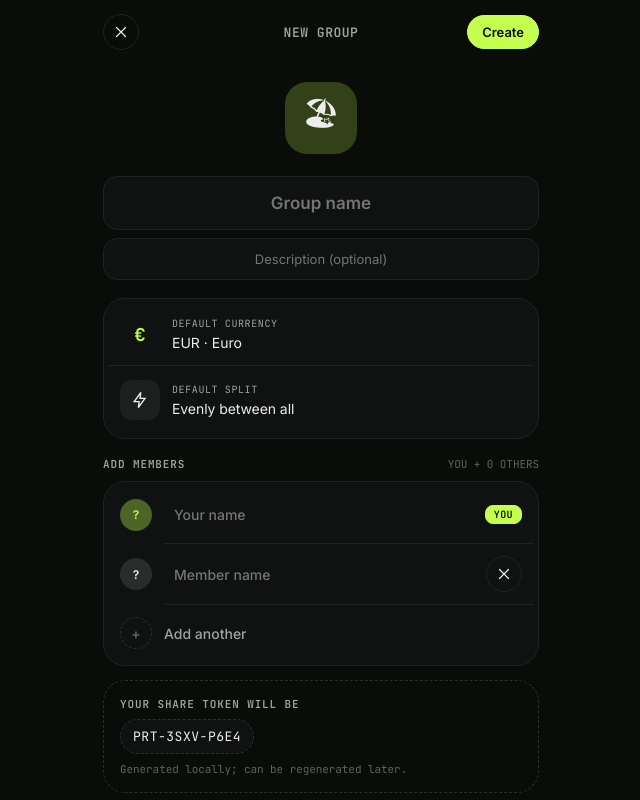
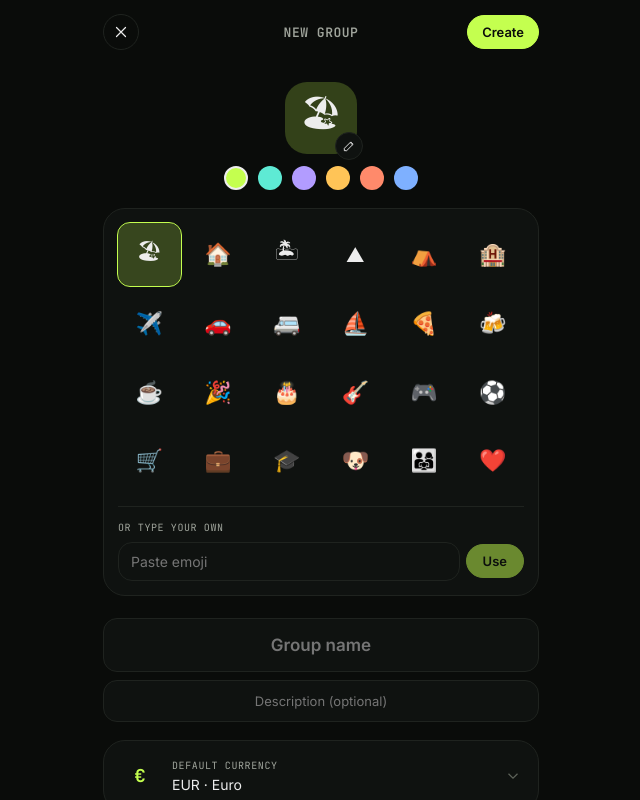
Before and after one commit to meia24/kostos, a SvelteKit app: page /new in a window 1280 px wide. Both pictures are taken after a click on the button "Change icon". Shown: the top 800 px of the page, without its empty margins (319-959 px from the left). Built offline with nearby package versions, Linux system fonts and the light colour scheme.

Commit message:
feat(routes): add emoji/color/currency pickers to /new

```diff
--- /dev/null
+++ b/src/lib/colors.ts
@@ -0,0 +1,16 @@
+import type { ProjectColor } from './types';
+
+export const PROJECT_COLOR_VALUES: Record<ProjectColor, string> = {
+	lime: '#c4ff4f',
+	cyan: '#5eead4',
+	violet: '#b29cff',
+	amber: '#ffc457',
+	coral: '#ff8a6b',
+	blue: '#7eb0ff'
+};
+
+export const PROJECT_COLORS: ProjectColor[] = ['lime', 'cyan', 'violet', 'amber', 'coral', 'blue'];
+
+export function tileBackground(color: ProjectColor): string {
+	return `color-mix(in oklab, ${PROJECT_COLOR_VALUES[color]} 22%, transparent)`;
+}
--- a/src/lib/sync/doc.ts
+++ b/src/lib/sync/doc.ts
@@ -58,7 +58,8 @@ export function readProject(handle: RoomHandle): Project | null {
 		id: p.get('id') as string,
 		name: p.get('name') as string,
 		description: p.get('description') as string | undefined,
-		emoji: p.get('emoji') as string | undefined,
+		emoji: (p.get('emoji') as string | undefined) ?? '🏖',
+		color: (p.get('color') as Project['color']) ?? 'lime',
 		currency: p.get('currency') as string,
 		currencySymbol: p.get('currencySymbol') as string,
 		defaultSplit: p.get('defaultSplit') as Project['defaultSplit'],
@@ -80,7 +81,8 @@ export function initProject(handle: RoomHandle, project: Project, members: Membe
 		handle.project.set('id', project.id);
 		handle.project.set('name', project.name);
 		if (project.description) handle.project.set('description', project.description);
-		if (project.emoji) handle.project.set('emoji', project.emoji);
+		handle.project.set('emoji', project.emoji);
+		handle.project.set('color', project.color);
 		handle.project.set('currency', project.currency);
 		handle.project.set('currencySymbol', project.currencySymbol);
 		handle.project.set('defaultSplit', project.defaultSplit);
--- a/src/lib/types.ts
+++ b/src/lib/types.ts
@@ -1,12 +1,15 @@
 export type DefaultSplit = 'even' | 'shares' | 'amount';
 
 export type PaymentMethod = 'cash' | 'card' | 'bank' | 'other';
+
+export type ProjectColor = 'lime' | 'cyan' | 'violet' | 'amber' | 'coral' | 'blue';
 
 export type Project = {
 	id: string;
 	name: string;
 	description?: string;
-	emoji?: string;
+	emoji: string;
+	color: ProjectColor;
 	currency: string;
 	currencySymbol: string;
 	defaultSplit: DefaultSplit;
--- a/src/routes/new/+page.svelte
+++ b/src/routes/new/+page.svelte
@@ -1,34 +1,110 @@
 <script lang="ts">
 	import { goto } from '$app/navigation';
+	import { PROJECT_COLORS, PROJECT_COLOR_VALUES, tileBackground } from '$lib/colors';
 	import { setCurrentMember, setCurrentProject } from '$lib/storage';
+	import { generateId, initProject, openRoom } from '$lib/sync/doc';
 	import { generateRoomId, generateSecret } from '$lib/token';
-	import { generateId, initProject, openRoom } from '$lib/sync/doc';
-	import type { Member, Project } from '$lib/types';
+	import type { Member, Project, ProjectColor } from '$lib/types';
 
 	type DraftMember = { id: string; name: string };
+	type Picker = null | 'emoji' | 'currency';
+
+	const EMOJI_PRESETS = [
+		'🏖',
+		'🏠',
+		'🏝',
+		'⛰',
+		'⛺',
+		'🏨',
+		'✈️',
+		'🚗',
+		'🚐',
+		'⛵',
+		'🍕',
+		'🍻',
+		'☕',
+		'🎉',
+		'🎂',
+		'🎸',
+		'🎮',
+		'⚽',
+		'🛒',
+		'💼',
+		'🎓',
+		'🐶',
+		'👨‍👩‍👧',
+		'❤️'
+	];
+
+	const CURRENCY_PRESETS: { code: string; sym: string; name: string }[] = [
+		{ code: 'EUR', sym: '€', name: 'Euro' },
+		{ code: 'USD', sym: '$', name: 'US Dollar' },
+		{ code: 'GBP', sym: '£', name: 'British Pound' },
+		{ code: 'JPY', sym: '¥', name: 'Japanese Yen' },
+		{ code: 'CHF', sym: 'Fr', name: 'Swiss Franc' },
+		{ code: 'CAD', sym: 'C$', name: 'Canadian Dollar' },
+		{ code: 'AUD', sym: 'A$', name: 'Australian Dollar' },
+		{ code: 'BRL', sym: 'R$', name: 'Brazilian Real' },
+		{ code: 'MXN', sym: 'Mex$', name: 'Mexican Peso' },
+		{ code: 'INR', sym: '₹', name: 'Indian Rupee' },
+		{ code: 'CNY', sym: '¥', name: 'Chinese Yuan' },
+		{ code: 'KRW', sym: '₩', name: 'South Korean Won' },
+		{ code: 'SEK', sym: 'kr', name: 'Swedish Krona' },
+		{ code: 'NOK', sym: 'kr', name: 'Norwegian Krone' },
+		{ code: 'PLN', sym: 'zł', name: 'Polish Złoty' },
+		{ code: 'TRY', sym: '₺', name: 'Turkish Lira' }
+	];
 
 	const roomId = generateRoomId();
 	const secret = generateSecret();
 
-	const presets: { code: string; sym: string; name: string }[] = [
-		{ code: 'EUR', sym: '€', name: 'Euro' },
-		{ code: 'USD', sym: '$', name: 'US Dollar' },
-		{ code: 'GBP', sym: '£', name: 'Pound Sterling' },
-		{ code: 'JPY', sym: '¥', name: 'Japanese Yen' }
-	];
-
 	let emoji = $state('🏖');
+	let emojiCustom = $state('');
+	let color = $state<ProjectColor>('lime');
 	let name = $state('');
 	let description = $state('');
 	let currencyCode = $state('EUR');
+	let currencySym = $state('€');
+	let currencyName = $state('Euro');
+	let customSym = $state('');
 	let yourName = $state('');
-	let others = $state<DraftMember[]>([
-		{ id: generateId(), name: '' }
-	]);
+	let others = $state<DraftMember[]>([{ id: generateId(), name: '' }]);
+	let picker = $state<Picker>(null);
 	let submitting = $state(false);
 
-	const currentCurrency = $derived(presets.find((p) => p.code === currencyCode) ?? presets[0]);
+	const filledOthers = $derived(others.filter((m) => m.name.trim().length > 0));
 	const canCreate = $derived(name.trim().length > 0 && yourName.trim().length > 0);
+
+	function pickEmoji(value: string) {
+		emoji = value;
+		emojiCustom = '';
+		picker = null;
+	}
+
+	function commitCustomEmoji() {
+		const cleaned = emojiCustom.trim();
+		if (!cleaned) return;
+		emoji = Array.from(cleaned)[0] ?? emoji;
+		emojiCustom = '';
+		picker = null;
+	}
+
+	function pickCurrency(p: { code: string; sym: string; name: string }) {
+		currencyCode = p.code;
+		currencySym = p.sym;
+		currencyName = p.name;
+		customSym = '';
+		picker = null;
+	}
+
+	function commitCustomCurrency() {
+		const cleaned = customSym.trim().slice(0, 4);
+		if (!cleaned) return;
+		currencyCode = '—';
+		currencySym = cleaned;
+		currencyName = 'Custom';
+		picker = null;
+	}
 
 	function addAnother() {
 		others = [...others, { id: generateId(), name: '' }];
@@ -39,8 +115,8 @@
 		if (others.length === 0) others = [{ id: generateId(), name: '' }];
 	}
 
-	async function onSubmit(event: SubmitEvent) {
-		event.preventDefault();
+	async function onSubmit(event?: Event) {
+		event?.preventDefault();
 		if (submitting || !canCreate) return;
 		submitting = true;
 
@@ -59,8 +135,9 @@
 			name: name.trim(),
 			description: description.trim() || undefined,
 			emoji,
-			currency: currentCurrency.code,
-			currencySymbol: currentCurrency.sym,
+			color,
+			currency: currencyCode,
+			currencySymbol: currencySym,
 			defaultSplit: 'even',
 			createdAt: Date.now()
 		};
@@ -74,10 +151,6 @@
 
 		await goto(`/p/${roomId}`);
 	}
-
-	function onCancel() {
-		goto('/');
-	}
 </script>
 
 <svelte:head>
@@ -87,7 +160,7 @@
 <div class="screen" data-page="new">
 	<header class="app-bar">
 		<div class="row gap-8" style="flex: 1;">
-			<button class="icon-btn" aria-label="Cancel" onclick={onCancel}>
+			<button class="icon-btn" aria-label="Cancel" onclick={() => goto('/')}>
 				<svg viewBox="0 0 24 24" fill="none" stroke="currentColor" stroke-width="1.6" stroke-linecap="round">
 					<path d="M6 6l12 12M18 6L6 18" />
 				</svg>
@@ -96,10 +169,11 @@
 		<div class="app-bar-title">New group</div>
 		<div class="row gap-6" style="flex: 1; justify-content: flex-end;">
 			<button
+				type="button"
 				class="btn btn-primary"
 				style="padding: 8px 14px; font-size: 13px;"
 				disabled={!canCreate || submitting}
-				onclick={(e) => onSubmit(e as unknown as SubmitEvent)}
+				onclick={() => onSubmit()}
 			>
 				Create
 			</button>
@@ -108,9 +182,74 @@
 
 	<form class="scroll" onsubmit={onSubmit} style="padding-top: 8px;">
 		<div class="col emoji-block">
-			<button type="button" class="emoji-mark" aria-label="Change icon">
+			<button
+				type="button"
+				class="emoji-mark"
+				style="background: {tileBackground(color)};"
+				aria-label="Change icon"
+				aria-expanded={picker === 'emoji'}
+				onclick={() => (picker = picker === 'emoji' ? null : 'emoji')}
+			>
 				<span>{emoji}</span>
+				<span class="emoji-pencil" aria-hidden="true">
+					<svg viewBox="0 0 24 24" fill="none" stroke="currentColor" stroke-width="1.6">
+						<path d="M4 20h4l11-11-4-4L4 16v4zM14 6l4 4" />
+					</svg>
+				</span>
 			</button>
+
+			<div class="swatch-row" role="radiogroup" aria-label="Group color">
+				{#each PROJECT_COLORS as c (c)}
+					<button
+						type="button"
+						class="swatch"
+						class:on={color === c}
+						role="radio"
+						aria-checked={color === c}
+						aria-label={c}
+						style="--swatch: {PROJECT_COLOR_VALUES[c]};"
+						onclick={() => (color = c)}
+					></button>
+				{/each}
+			</div>
+
+			{#if picker === 'emoji'}
+				<div class="picker-panel">
+					<div class="emoji-grid">
+						{#each EMOJI_PRESETS as e (e)}
+							<button
+								type="button"
+								class="emoji-cell"
+								class:on={e === emoji}
+								onclick={() => pickEmoji(e)}
+							>
+								{e}
+							</button>
+						{/each}
+					</div>
+					<div class="picker-custom">
+						<label class="picker-custom-label" for="emoji-custom-input">Or type your own</label>
+						<div class="row gap-6">
+							<input
+								id="emoji-custom-input"
+								class="input picker-input"
+								bind:value={emojiCustom}
+								maxlength="6"
+								placeholder="Paste emoji"
+								autocomplete="off"
+							/>
+							<button
+								type="button"
+								class="btn btn-primary picker-apply"
+								onclick={commitCustomEmoji}
+								disabled={!emojiCustom.trim()}
+							>
+								Use
+							</button>
+						</div>
+					</div>
+				</div>
+			{/if}
 		</div>
 
 		<input
@@ -127,41 +266,84 @@
 		/>
 
 		<div class="card field-card" style="margin-top: 18px;">
-			<label class="field">
-				<span class="field-icon num" style="font-weight: 700; color: var(--accent);"
-					>{currentCurrency.sym}</span
-				>
-				<span class="col" style="flex: 1;">
+			<button
+				type="button"
+				class="field field-button"
+				aria-expanded={picker === 'currency'}
+				onclick={() => (picker = picker === 'currency' ? null : 'currency')}
+			>
+				<span class="field-icon num">{currencySym}</span>
+				<span class="col" style="flex: 1; align-items: flex-start;">
 					<span class="field-label">Default currency</span>
-					<select class="field-value" bind:value={currencyCode}>
-						{#each presets as p (p.code)}
-							<option value={p.code}>{p.code} · {p.name}</option>
-						{/each}
-					</select>
+					<span class="field-value-static">{currencyCode === '—' ? 'Custom' : currencyCode} · {currencyName}</span>
 				</span>
-			</label>
-			<hr class="hairline" />
-			<div class="field">
-				<span class="cat-tile field-tile">
+				<span class="field-chevron" aria-hidden="true">
 					<svg viewBox="0 0 24 24" fill="none" stroke="currentColor" stroke-width="1.6">
-						<path d="M13 3L5 14h6l-1 7 8-11h-6l1-7z" />
+						<path d="M6 9l6 6 6-6" />
 					</svg>
 				</span>
-				<span class="col" style="flex: 1;">
-					<span class="field-label">Default split</span>
-					<span class="field-value-static">Evenly between all</span>
-				</span>
-			</div>
+			</button>
+			{#if picker === 'currency'}
+				<div class="picker-panel currency-panel">
+					<ul class="currency-list">
+						{#each CURRENCY_PRESETS as p (p.code)}
+							<li>
+								<button
+									type="button"
+									class="currency-row"
+									class:on={p.code === currencyCode}
+									onclick={() => pickCurrency(p)}
+								>
+									<span class="currency-sym num">{p.sym}</span>
+									<span class="col currency-text">
+										<span class="currency-code">{p.code}</span>
+										<span class="dim currency-name">{p.name}</span>
+									</span>
+									{#if p.code === currencyCode}
+										<svg viewBox="0 0 24 24" fill="none" stroke="currentColor" stroke-width="2" stroke-linecap="round" stroke-linejoin="round" class="currency-check">
+											<path d="M5 12l5 5L20 7" />
+										</svg>
+									{/if}
+								</button>
+							</li>
+						{/each}
+					</ul>
+					<div class="picker-custom">
+						<label class="picker-custom-label" for="currency-custom-input">Or use a custom symbol</label>
+						<div class="row gap-6">
+							<input
+								id="currency-custom-input"
+								class="input picker-input mono"
+								bind:value={customSym}
+								maxlength="4"
+								placeholder="e.g. ₿ or kr"
+								autocomplete="off"
+							/>
+							<button
+								type="button"
+								class="btn btn-primary picker-apply"
+								onclick={commitCustomCurrency}
+								disabled={!customSym.trim()}
+							>
+								Use
+							</button>
+						</div>
+						<p class="dim picker-hint">Up to 4 characters.</p>
+					</div>
+				</div>
+			{/if}
 		</div>
 
 		<div class="section-head">
 			<div class="eyebrow">Add members</div>
-			<span class="dim mono members-count">YOU + {others.filter((m) => m.name.trim()).length} OTHERS</span>
+			<span class="dim mono members-count">YOU + {filledOthers.length} OTHERS</span>
 		</div>
 
 		<div class="card members-card">
 			<div class="list-item member-row">
-				<div class="av av-you">{(yourName.trim()[0] ?? '?').toUpperCase()}</div>
+				<div class="av av-you" style="background: {tileBackground(color)}; color: {PROJECT_COLOR_VALUES[color]};">
+					{(yourName.trim()[0] ?? '?').toUpperCase()}
+				</div>
 				<input
 					class="input member-input"
 					bind:value={yourName}
@@ -219,19 +401,144 @@
 	.emoji-block {
 		align-items: center;
 		padding: 10px 0 22px;
+		gap: 12px;
 	}
 
 	.emoji-mark {
 		width: 72px;
 		height: 72px;
 		border-radius: 22px;
-		background: color-mix(in oklab, var(--accent) 22%, transparent);
 		display: grid;
 		place-items: center;
-		font-size: 32px;
+		font-size: 36px;
 		border: 0;
 		cursor: pointer;
 		color: var(--ink);
+		position: relative;
+		transition: transform 0.12s ease;
+	}
+
+	.emoji-mark:active {
+		transform: scale(0.97);
+	}
+
+	.emoji-pencil {
+		position: absolute;
+		bottom: -6px;
+		right: -6px;
+		width: 28px;
+		height: 28px;
+		border-radius: 999px;
+		background: var(--bg-2);
+		border: 1px solid var(--line);
+		display: grid;
+		place-items: center;
+		color: var(--ink);
+	}
+
+	.emoji-pencil svg {
+		width: 14px;
+		height: 14px;
+	}
+
+	.swatch-row {
+		display: flex;
+		gap: 10px;
+	}
+
+	.swatch {
+		width: 24px;
+		height: 24px;
+		border-radius: 999px;
+		background: var(--swatch);
+		border: 2px solid transparent;
+		cursor: pointer;
+		padding: 0;
+		transition: transform 0.12s ease;
+	}
+
+	.swatch:hover {
+		transform: scale(1.08);
+	}
+
+	.swatch.on {
+		border-color: var(--ink);
+		box-shadow: 0 0 0 2px var(--bg);
+	}
+
+	.picker-panel {
+		width: 100%;
+		background: var(--bg-2);
+		border: 1px solid var(--line);
+		border-radius: var(--radius-lg);
+		padding: 14px;
+		margin-top: 6px;
+	}
+
+	.emoji-grid {
+		display: grid;
+		grid-template-columns: repeat(6, 1fr);
+		gap: 6px;
+	}
+
+	.emoji-cell {
+		aspect-ratio: 1;
+		font-size: 22px;
+		border: 0;
+		border-radius: 12px;
+		background: transparent;
+		cursor: pointer;
+		display: grid;
+		place-items: center;
+		color: var(--ink);
+		transition: background 0.12s ease, transform 0.12s ease;
+	}
+
+	.emoji-cell:hover {
+		background: color-mix(in oklab, var(--ink) 6%, transparent);
+	}
+
+	.emoji-cell.on {
+		background: color-mix(in oklab, var(--accent) 22%, transparent);
+		outline: 1px solid var(--accent);
+	}
+
+	.picker-custom {
+		margin-top: 14px;
+		padding-top: 14px;
+		border-top: 1px solid var(--line);
+	}
+
+	.picker-custom-label {
+		display: block;
+		font-family: var(--font-mono);
+		font-size: 10px;
+		color: var(--ink-2);
+		text-transform: uppercase;
+		letter-spacing: 0.06em;
+		margin-bottom: 8px;
+	}
+
+	.picker-input {
+		flex: 1;
+		padding: 10px 12px;
+		font-size: 14px;
+	}
+
+	.picker-apply {
+		padding: 8px 16px;
+		font-size: 13px;
+	}
+
+	.picker-apply:disabled {
+		opacity: 0.5;
+		cursor: not-allowed;
+	}
+
+	.picker-hint {
+		font-size: 11px;
+		font-family: var(--font-mono);
+		margin: 8px 0 0;
 	}
 
 	.field-card {
@@ -245,15 +552,22 @@
 		padding: 14px 12px;
 	}
 
+	.field-button {
+		width: 100%;
+		background: transparent;
+		border: 0;
+		color: inherit;
+		cursor: pointer;
+		text-align: left;
+	}
+
 	.field-icon {
 		font-family: var(--font-mono);
 		font-size: 18px;
 		width: 40px;
 		text-align: center;
-	}
-
-	.field-tile {
-		color: var(--ink);
+		font-weight: 700;
+		color: var(--accent);
 	}
 
 	.field-label {
@@ -264,21 +578,86 @@
 		letter-spacing: 0.06em;
 	}
 
-	.field-value {
-		background: transparent;
-		border: 0;
-		font-size: 14px;
-		color: var(--ink);
-		padding: 4px 0 0;
-		outline: none;
-		appearance: none;
-		cursor: pointer;
-	}
-
 	.field-value-static {
 		font-size: 14px;
 		color: var(--ink);
-		padding: 4px 0 0;
+		padding-top: 4px;
+	}
+
+	.field-chevron {
+		color: var(--ink-3);
+		display: grid;
+		place-items: center;
+	}
+
+	.field-chevron svg {
+		width: 18px;
+		height: 18px;
+	}
+
+	.currency-panel {
+		margin-top: 0;
+		border-top-left-radius: 0;
+		border-top-right-radius: 0;
+		border-top: 0;
+	}
+
+	.currency-list {
+		list-style: none;
+		margin: 0;
+		padding: 0;
+		max-height: 280px;
+		overflow-y: auto;
+	}
+
+	.currency-list li + li {
+		border-top: 1px solid var(--line);
+	}
+
+	.currency-row {
+		width: 100%;
+		display: flex;
+		align-items: center;
+		gap: 12px;
+		padding: 10px 4px;
+		background: transparent;
+		border: 0;
+		color: inherit;
+		cursor: pointer;
+		text-align: left;
+	}
+
+	.currency-sym {
+		width: 36px;
+		text-align: center;
+		font-size: 16px;
+		font-weight: 600;
+		color: var(--accent);
+	}
+
+	.currency-text {
+		flex: 1;
+		gap: 2px;
+	}
+
+	.currency-code {
+		font-size: 14px;
+		font-weight: 600;
+	}
+
+	.currency-name {
+		font-size: 11px;
+		font-family: var(--font-mono);
+	}
+
+	.currency-check {
+		width: 18px;
+		height: 18px;
+		color: var(--accent);
+	}
+
+	.currency-row.on .currency-code {
+		color: var(--accent);
 	}
 
 	.members-card {
@@ -300,11 +679,6 @@
 		padding: 8px 10px;
 		font-size: 14px;
 		font-weight: 500;
-	}
-
-	.av-you {
-		background: color-mix(in oklab, var(--accent) 35%, transparent);
-		color: var(--accent);
 	}
 
 	.av-them {
```
Also changed, not shown: src/routes/p/[roomId]/+page.svelte (+16 -2 lines).
